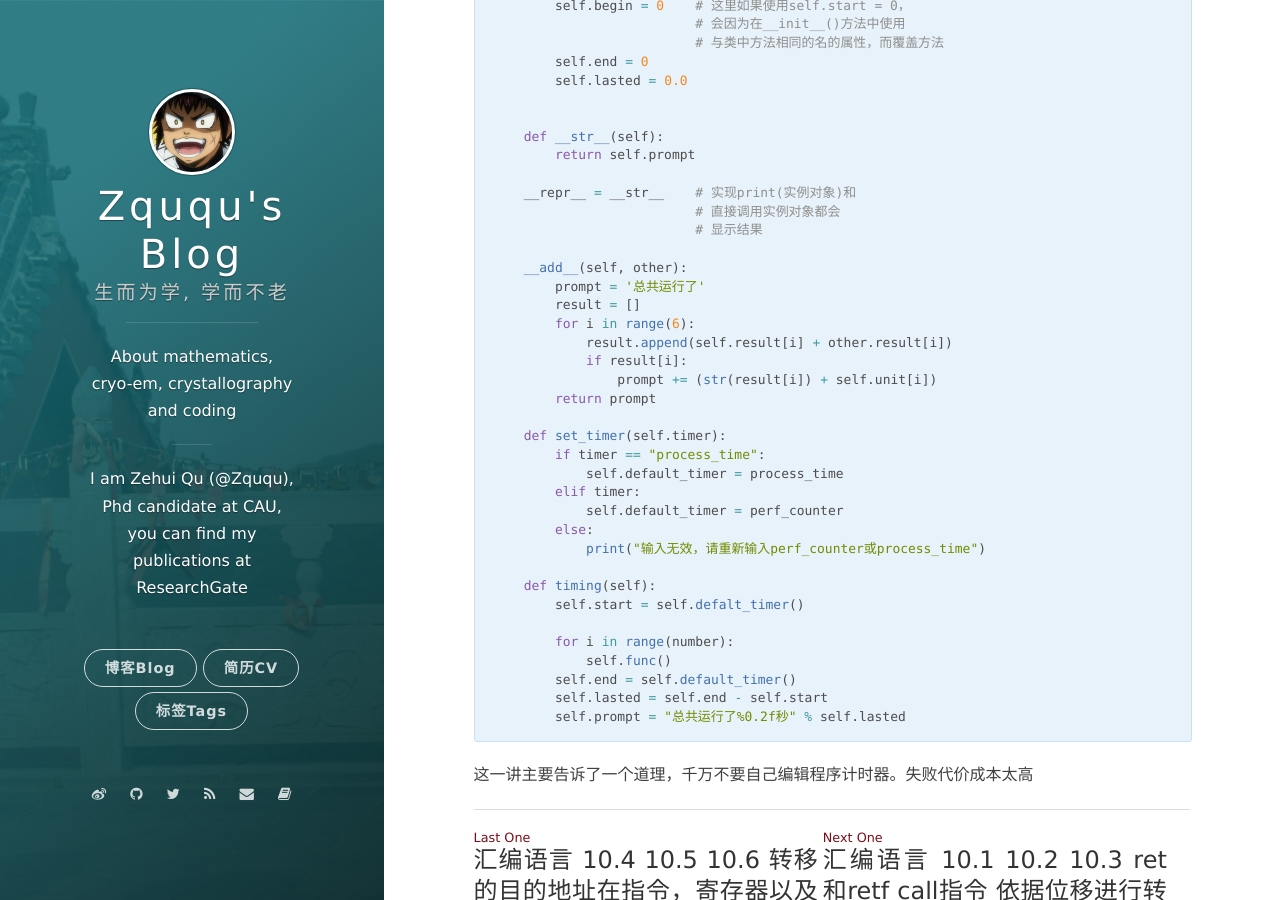
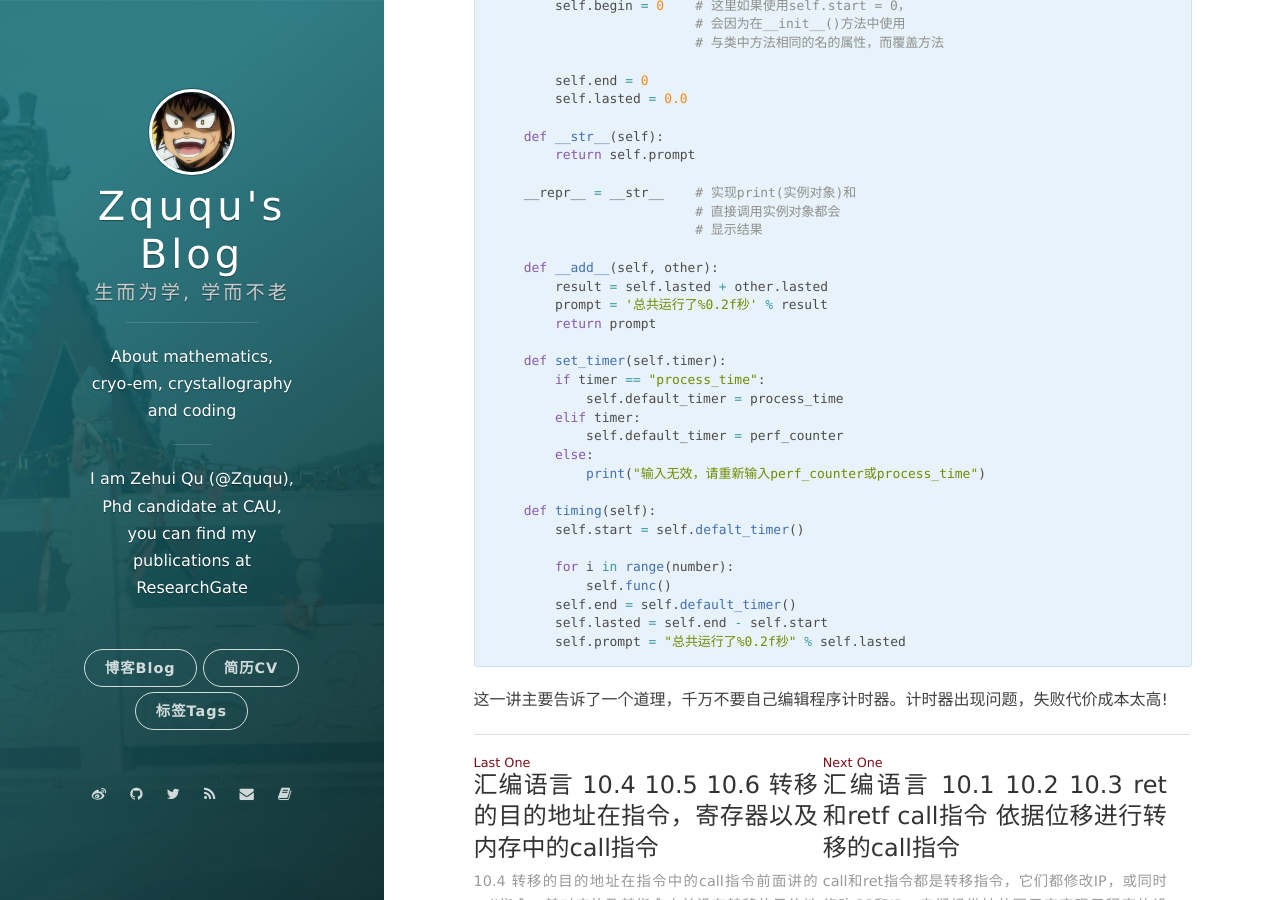
Before and after one commit to onevcat/vno-jekyll, a Jekyll site: the page built from _posts/2019-12-10-python-magic-method-4.markdown, in a window 1280 px wide and 900 px high, scrolled down 2573 px. Built offline with Jekyll 4.4.1, drawn with Linux system fonts in a browser that asks for light colours; nearby versions of some CDN libraries; comment, search, counter and statistics services are not loaded.

Commit message:
fix the post

````diff
--- a/_posts/2019-12-10-python-magic-method-4.markdown
+++ b/_posts/2019-12-10-python-magic-method-4.markdown
@@ -118,9 +118,9 @@ class Mytimer:
         self.begin = 0    # 这里如果使用self.start = 0，
                           # 会因为在__init__()方法中使用
                           # 与类中方法相同的名的属性，而覆盖方法
+
         self.end = 0
         self.lasted = 0.0
-
 
     def __str__(self):
         return self.prompt
@@ -129,13 +129,9 @@ class Mytimer:
                           # 直接调用实例对象都会
                           # 显示结果
 
-    __add__(self, other):
-        prompt = '总共运行了'
-        result = []
-        for i in range(6):
-            result.append(self.result[i] + other.result[i])
-            if result[i]:
-                prompt += (str(result[i]) + self.unit[i])
+    def __add__(self, other):
+        result = self.lasted + other.lasted
+        prompt = '总共运行了%0.2f秒' % result
         return prompt
 
     def set_timer(self.timer):
@@ -156,4 +152,4 @@ class Mytimer:
         self.prompt = "总共运行了%0.2f秒" % self.lasted
 ```
 
-这一讲主要告诉了一个道理，千万不要自己编辑程序计时器。失败代价成本太高
+这一讲主要告诉了一个道理，千万不要自己编辑程序计时器。计时器出现问题，失败代价成本太高!
````
